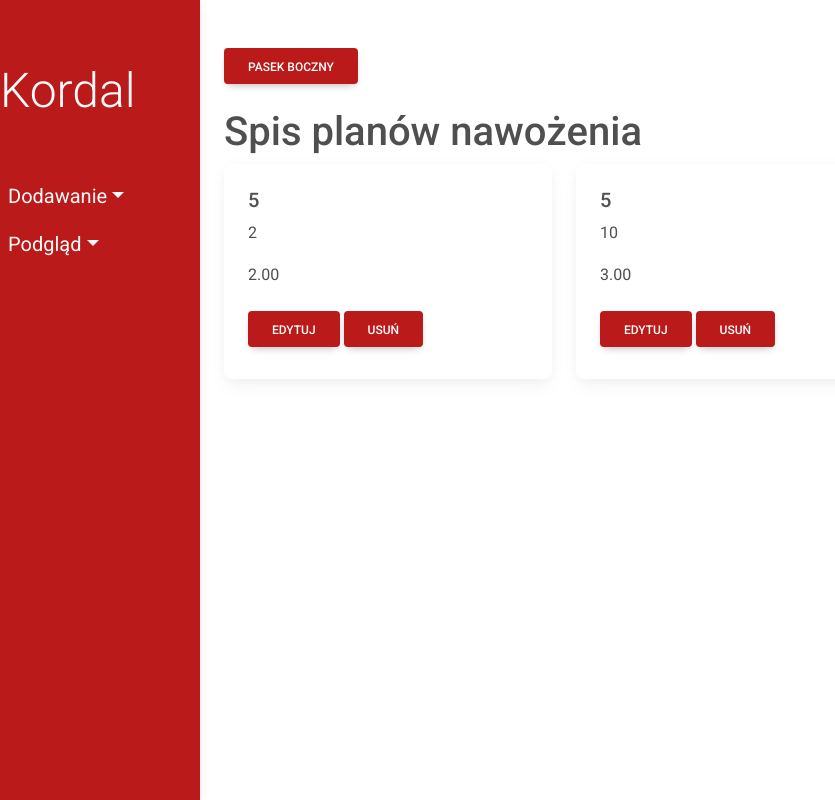
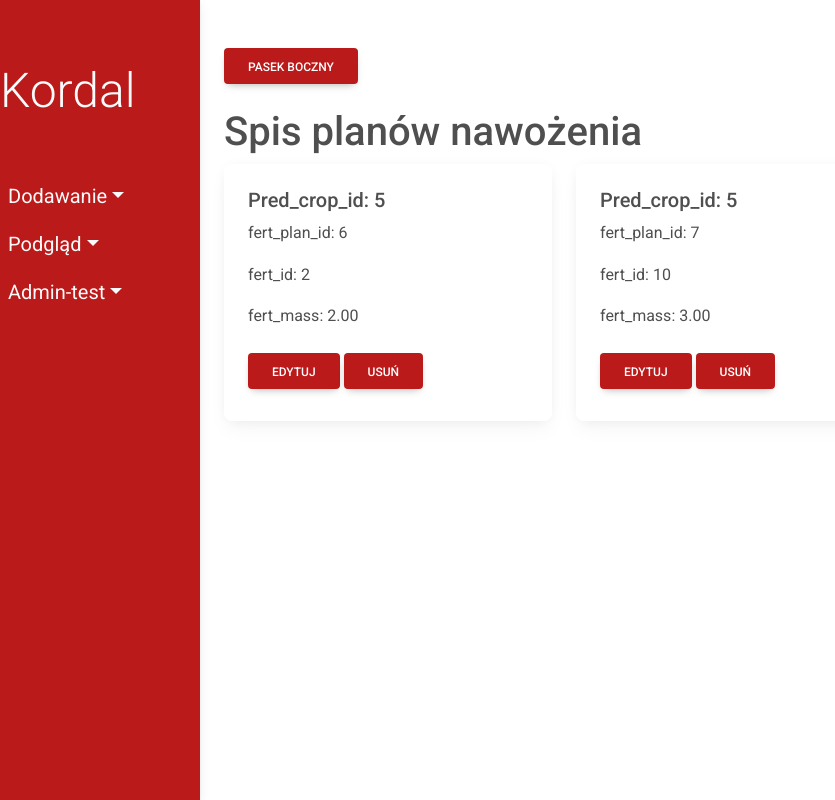
Before and after one commit to Szymon1932/Farm-Helper, a Django app: page /fertilization_plans/ in a window 1280 px wide. Shown: the whole page, without its empty margins (0-835 px from the left). Run offline with Django 4.2, Linux system fonts and the light colour scheme; data comes from the database, SQL or seed files in the repository; both versions use the stored data as it was after the commit.

Commit message:
calculating fertilizer price for specific plan

```diff
--- a/farm_helper/fields/templates/fields/index.html
+++ b/farm_helper/fields/templates/fields/index.html
@@ -63,6 +63,21 @@
               <li><a href="{% url 'show-fields' %}" class="dropdown-item text-light pl-5 p-2">Pokaż pola</a></li>
            </ul>
         </li>
+
+        <li class="nav-item dropdown w-100">
+
+          <a href="#" class="nav-link dropdown-toggle text-light  pl-4" id="navbarDropdown" role="button" data-bs-toggle="dropdown" aria-expanded="false">Admin-test</a>
+
+           <ul class="dropdown-menu w-100" aria-labelledby="navbarDropdown">
+              <li><a href="{% url 'show-costs' %}" class="dropdown-item text-light pl-5 p-2">Pokaż koszt</a></li>
+              <!-- <li><a href="{% url 'add-plant' %}" class="dropdown-item text-light pl-5 p-2">Dodaj roślinę</a></li>
+              <li><a href="{% url 'add-fertilizer' %}" class="dropdown-item text-light pl-5 p-2">Dodaj nawóz</a></li>
+              <li><a href="{% url 'add-plant_price' %}"  class="dropdown-item text-light pl-5 p-2">Dodaj cenę rośliny</a></li>
+              <li><a href="{% url 'add-predicted_crop' %}" class="dropdown-item text-light pl-5 p-2">Dodaj przewidywany plon</a></li>
+              <li><a href="{% url 'add-fertilization_plan' %}" class="dropdown-item text-light pl-5 p-2">Dodaj plan nawożenia</a></li>
+              <li><a href="{% url 'add-field' %}" class="dropdown-item text-light pl-5 p-2">Dodaj pole</a></li> -->
+           </ul>
+        </li>
       </ul>
     </nav>
 
--- a/farm_helper/fields/templates/fields/show/fertilizationPlan.html
+++ b/farm_helper/fields/templates/fields/show/fertilizationPlan.html
@@ -6,9 +6,10 @@
         <div class="col-sm-4">
           <div class="card">
             <div class="card-body">
-              <h5 class="card-title">{{ fertilization_plan.predicted_crop_id}}</h5>
-              <p class="card-text">{{ fertilization_plan.fertilizer_id}}</p>
-              <p class="card-text">{{ fertilization_plan.fertilizer_mass}}</p>
+              <h5 class="card-title">Pred_crop_id: {{ fertilization_plan.predicted_crop_id}}</h5>
+              <p class="card-text">fert_plan_id: {{ fertilization_plan.id}}</p>
+              <p class="card-text">fert_id: {{ fertilization_plan.fertilizer_id}}</p>
+              <p class="card-text">fert_mass: {{ fertilization_plan.fertilizer_mass}}</p>
               <a href="update/{{fertilization_plan.id}}" class="btn my-2 menu-btn">Edytuj</a>
               <a href="delete/{{fertilization_plan.id}}" class="btn my-2 menu-btn">Usuń</a>
             </div>
--- a/farm_helper/fields/templates/fields/show/predictedCrop.html
+++ b/farm_helper/fields/templates/fields/show/predictedCrop.html
@@ -9,6 +9,7 @@
               <h5 class="card-title">{{ predicted_crop.plant}}</h5>
               <p class="card-text">{{ predicted_crop.crop_mass}}</p>
               <p class="card-text">{{ predicted_crop.class_field}}</p>
+              <p class="card-text">id: {{ predicted_crop.id}}</p>
               <a href="update/{{predicted_crop.id}}" class="btn my-2 menu-btn">Edytuj</a>
               <a href="delete/{{predicted_crop.id}}" class="btn my-2 menu-btn">Usuń</a>
             </div>
--- a/farm_helper/fields/urls.py
+++ b/farm_helper/fields/urls.py
@@ -1,5 +1,5 @@
 from django.urls import path
-from .views import viewsFertilizer, viewsClassField, viewsPlant, viewsPlantPrice, viewsPredictedCrop, viewsFertilizationPlan, viewsField
+from .views import viewsFertilizer, viewsClassField, viewsPlant, viewsPlantPrice, viewsPredictedCrop, viewsFertilizationPlan, viewsField, viewsCosts
 from django.conf.urls.static import static
 
 urlpatterns = [
@@ -81,4 +81,8 @@ urlpatterns = [
          viewsField.update_field),
     path('fields/delete/<int:field_id>',
          viewsField.delete_field),
+
+    # costs
+    path('costs/', viewsCosts.home,
+         name='show-costs'),
 ]
```
Also changed, not shown: farm_helper/fields/templates/fields/show/viewsCosts.html (added, +19 -0 lines), farm_helper/fields/templates/fields/show/viewsCosts2.html (added, +12 -0 lines), farm_helper/fields/views/viewsCosts.py (added, +36 -0 lines), farm_helper/db.sqlite3.
